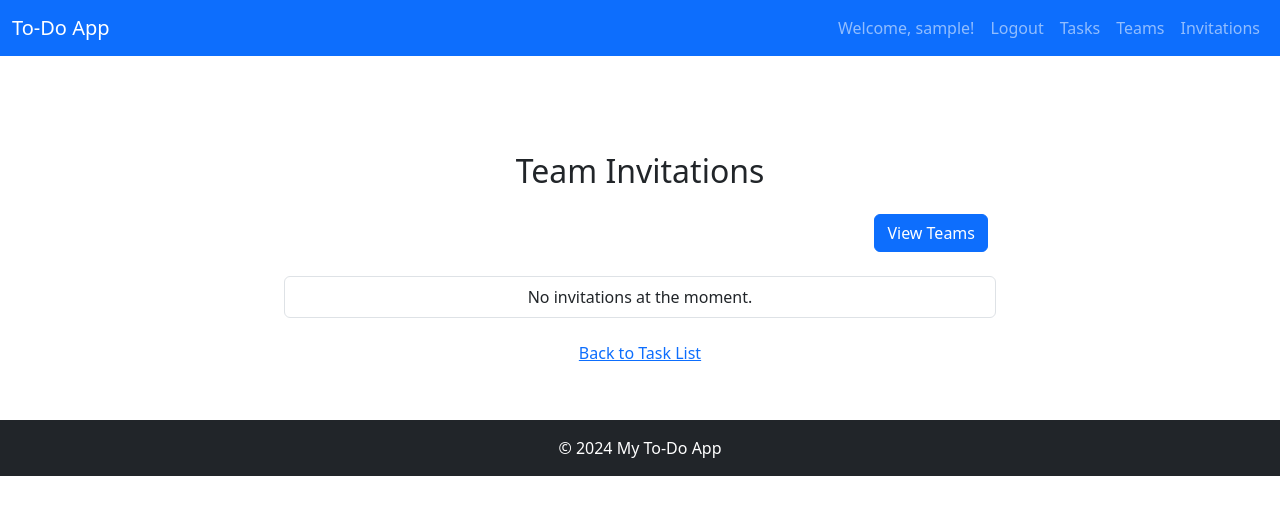
After one commit to Hemil08/todo_project, a Django app: page /invitation/ in a window 1280 px wide. The commit adds this page. Shown: the top 515 px of the page. Run offline with Django 5.2, Linux system fonts and the light colour scheme; the visitor is signed in with stand-in values (Sample User, id 1); data that the repository does not hold is empty.

Commit message:
add Invitation fields

```diff
--- a/todo_app/templates/todo_app/base.html
+++ b/todo_app/templates/todo_app/base.html
@@ -40,6 +40,15 @@
                             </li>
                             <li class="nav-item">
                                 <a class="nav-link" href="{% url 'logout' %}">Logout</a>
+                            </li>
+                            <li class="nav-item">
+                                <a class="nav-link" href="{% url 'task_list' %}">Tasks</a>
+                            </li>
+                            <li class="nav-item">
+                                <a class="nav-link" href="{% url 'team_list' %}">Teams</a>
+                            </li>
+                            <li class="nav-item">
+                                <a class="nav-link" href="{% url 'view_invitations' %}">Invitations</a>
                             </li>
                         {% else %}
                             <li class="nav-item">
--- /dev/null
+++ b/todo_app/templates/todo_app/invitations.html
@@ -0,0 +1,30 @@
+{% extends "todo_app/base.html" %}
+
+{% block content %}
+    <div class="container mt-5">
+        <h2 class="text-center mb-4">Team Invitations</h2>
+        <!-- Action Bar-->
+        <div class="d-flex justify-content-end mb-4">
+            <a href="{% url 'team_list' %}" class="btn btn-primary me-2">View Teams</a>
+        </div>
+
+        <ul class="list-group">
+            {% for invitation in invitations %}
+                <li class="list-group-item d-flex justify-content-between align-items-center">
+                    <div>
+                        <strong>{{ invitation.team.name }}</strong> - Invited by {{ invitation.sender.username }}
+                    </div>
+                    <div>
+                        <a href="{% url 'respond_to_invitation' invitation.id 'accept'%}" class="btn btn-success btn-sm me-2">Accept</a>
+                        <a href="{% url 'respond_to_invitation' invitation.id 'decline'%}" class="btn btn-danger btn-sm">Decline</a>
+                    </div>
+                </li>
+                {% empty %}
+                <li class="list-group-item text-center">No invitations at the moment.</li>
+            {% endfor %}
+        </ul>
+        <div class="text-center mt-3">
+            <a href="{% url 'task_list' %}" class="btn btn-link">Back to Task List</a>
+        </div>
+    </div>
+{% endblock  %}
--- a/todo_app/templates/todo_app/task_detail.html
+++ b/todo_app/templates/todo_app/task_detail.html
@@ -97,7 +97,7 @@
                     <p>
                         <strong>{{ comment.user.username }}</strong> - {{ comment.created_at }}
                         <button class="btn btn-link"
-                                onclick="document.getElementById('reply-form-{{ reply.id }}').style.display='block'">
+                                onclick="document.getElementById('reply-form-{{ comment.id }}').style.display='block'">
                             <svg xmlns="http://www.w3.org/2000/svg" width="16" height="16" fill="currentColor" class="bi bi-reply" viewBox="0 0 16 16">
                                 <path d="M6.598 5.013a.144.144 0 0 1 .202.134V6.3a.5.5 0 0 0 .5.5c.667 0 2.013.005 3.3.822.984.624 1.99 1.76 2.595 3.876-1.02-.983-2.185-1.516-3.205-1.799a8.7 8.7 0 0 0-1.921-.306 7 7 0 0 0-.798.008h-.013l-.005.001h-.001L7.3 9.9l-.05-.498a.5.5 0 0 0-.45.498v1.153c0 .108-.11.176-.202.134L2.614 8.254l-.042-.028a.147.147 0 0 1 0-.252l.042-.028zM7.8 10.386q.103 0 .223.006c.434.02 1.034.086 1.7.271 1.326.368 2.896 1.202 3.94 3.08a.5.5 0 0 0 .933-.305c-.464-3.71-1.886-5.662-3.46-6.66-1.245-.79-2.527-.942-3.336-.971v-.66a1.144 1.144 0 0 0-1.767-.96l-3.994 2.94a1.147 1.147 0 0 0 0 1.946l3.994 2.94a1.144 1.144 0 0 0 1.767-.96z"/>
                             </svg>
--- a/todo_app/urls.py
+++ b/todo_app/urls.py
@@ -17,7 +17,7 @@ urlpatterns = [
     path("", views.task_list, name="task_list"),
     path("register/", views.register, name="register"),
     path("login/", views.user_login, name="login"),
-    path("logout/", views.logout, name="logout"),
+    path("logout/", views.logout_view, name="logout"),
     path("task/<int:pk>/", views.task_detail, name="task_detail"),  # New detail view
     path("task/create/", views.task_create, name="task_create"),
     path("task/<int:pk>/update/", views.task_update, name="task_update"),
@@ -27,6 +27,17 @@ urlpatterns = [
         views.subtask_create,
         name="subtask_create",
     ),
+
+    path("team/",views.team_list,name="team_list"),
+    path("team/create/",views.team_create,name="team_create"),
+    path("team/invite/<int:team_id>",views.invite_to_team,name="invite_to_team"),
+    path("invitation/",views.view_invitaitions,name="view_invitations"),
+    path(
+        "invitation/respond/<int:invitation_id>/<str:response>",
+        views.respond_to_invitation,
+        name="respond_to_invitation",
+    ),
+
     # path("", views.TaskListAPIView.as_view(), name="task_list"),
     # path("create/", views.TaskCreateAPIView.as_view(), name="task_create"),
     # path("update/<int:pk>/", views.TaskUpdateAPIView.as_view(), name="task_update"),
--- a/todo_app/views.py
+++ b/todo_app/views.py
@@ -1,10 +1,11 @@
 from django.shortcuts import render, redirect, get_object_or_404, HttpResponse
-from .models import Task, SubTask, Comment
-from .forms import TaskForm, CommentForm
+from .models import Task, SubTask, Comment, Team, TeamMembership, Invitation
+from .forms import TaskForm, CommentForm,TeamCreateForm
 from django.contrib.auth.forms import UserCreationForm, AuthenticationForm
 from django.contrib.auth import login, logout, authenticate
 from django.contrib.auth.decorators import login_required
 from django.contrib import messages
+from django.contrib.auth.models import User
 
 # # Rest API
 # from rest_framework.views import APIView
@@ -42,9 +43,9 @@ def register(request):
     return render(request, "todo_app/register.html", {"form": form})
 
 
-# -------------------
-# User Login View
-# -------------------
+    # -------------------
+    # User Login View
+    # -------------------
 def user_login(request):
     """
     Handle user login. If the request method is POST, authenticate the user.
@@ -101,7 +102,7 @@ def task_list(request):
     """
     Display a list of tasks belonging to the currently logged-in user.
     """
-    tasks = Task.objects.filter(user=request.user)  # Get tasks for the logged-in user
+    tasks = Task.objects.filter(team__members=request.user)  # Get tasks for the logged-in user
     return render(request, "todo_app/task_list.html", {"tasks": tasks})
 
 
@@ -119,6 +120,7 @@ def task_create(request):
             task = form.save(commit=False)  # Don't save to DB yet
             task.user = request.user  # Assign the current user to the task
             task.save()  # Save the task to the database
+            form.save_m2m()
             messages.success(request, "Task created successfully!")  # Success message
             return redirect("task_list")  # Redirect to task list
         else:
@@ -178,9 +180,9 @@ def task_delete(request, pk):
     return render(request, "todo_app/task_confirm_delete.html", {"task": task})
 
 
-# -------------------
-# Task Detail View
-# -------------------
+    # -------------------
+    # Task Detail View
+    # -------------------
 @login_required
 # Task Detail View with Comments
 def task_detail(request, pk):
@@ -197,7 +199,7 @@ def task_detail(request, pk):
             comment.user = request.user
             parent_id = request.POST.get(
                 "parent_id"
-            )  # Check if there's a parent ID for a reply
+            )  # Check if there's a parent ID for a
             if parent_id:
                 comment.parent = Comment.objects.get(id=parent_id)
             comment.save()
@@ -238,6 +240,86 @@ def subtask_create(request, task_pk):
 
     messages.error(request, "Failed to create subtask.")  # Error message
     return redirect("task_detail", pk=task_pk)  # Redirect back to task detail
+
+# ---------------------------------------------------------
+# Team Invitation Views
+# ---------------------------------------------------------
+@login_required
+def invite_to_team(request,team_id):
+    team = get_object_or_404(Team,id=team_id)
+    if request.method == "POST":
+        invited_user_id = request.POST.get("invited_user_id")
+        invited_user = get_object_or_404(User,id=invited_user_id)
+        Invitation.objects.create(
+            team=team, invited_user=invited_user, sender=request.user
+        )
+        messages.success(request,f"Invitation sent to {invited_user.username}.")
+        return redirect("team_list",team_id=team.id)
+
+    users_to_invite = User.objects.exclude(teams=team)
+    return render(
+        request,
+        "todo_app/invite_to_team.html",
+        {"team":team,"users":users_to_invite},
+    )
+
+
+# -------------------
+# View Invitations
+# -------------------
+
+@login_required
+def view_invitaitions(request):
+    invitations = request.user.invitations_received.filter(accepted = False)
+    return render(request,"todo_app/invitations.html",{"invitations":invitations})
+
+# -------------------
+# Accept or Decline Invitation
+# -------------------
+
+@login_required
+def respond_to_invitation(request,invitation_id,response):
+    invitation = get_object_or_404(
+        Invitation, id=invitation_id, invited_user = request.user
+    )
+
+    if response == "accept":
+        invitation.accepted = True
+        invitation.save()
+        TeamMembership.objects.create(user=request.user,team=invitation.team)
+        messages.success(request,f"You have joined the team {invitation.team.name}!")
+    elif response == "decline":
+        invitation.delete()
+        messages.info(request,"Invitation declined.")
+    return redirect("view_invitations")
+
+
+# ---------------------------------------------------------
+# Team Create Views
+# ---------------------------------------------------------
+
+@login_required
+def team_list(request):
+    teams = request.user.teams.all()
+    return render(request,"todo_app/team_list.html",{"teams":teams})
+
+@login_required
+def team_create(request):
+    if request.method == "POST":
+        form = TeamCreateForm(request.POST)
+        if form.is_valid():
+            team = form.save()
+            TeamMembership.objects.create(user=request.user,team=team)
+            messages.success(request,f'Team "{team.name}" created successfully!')
+            return redirect("task_list")
+        else:
+            messages.error(
+                request,"Failed to create team. Please correct the errors below"
+            )
+    else:
+        form = TeamCreateForm()
+
+    return render(request,"todo_app/team_create.html",{"form":form})
 
 
 # ---------------------------------------------------------
```
Also changed, not shown: todo_app/admin.py (+7 -1 lines), todo_app/forms.py (+47 -1 lines), todo_app/models.py (+55 -12 lines), todo_app/templates/todo_app/invite_to_team.html (added, +27 -0 lines), todo_app/templates/todo_app/task_list.html (+7 -2 lines), todo_app/templates/todo_app/team_list.html (added, +34 -0 lines).
